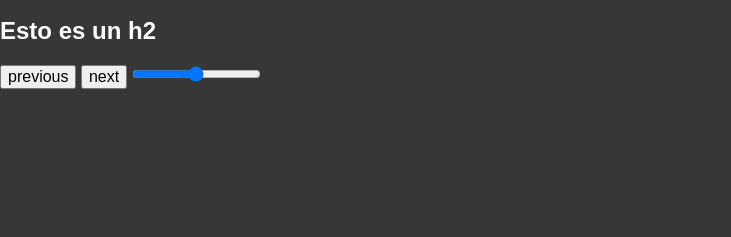
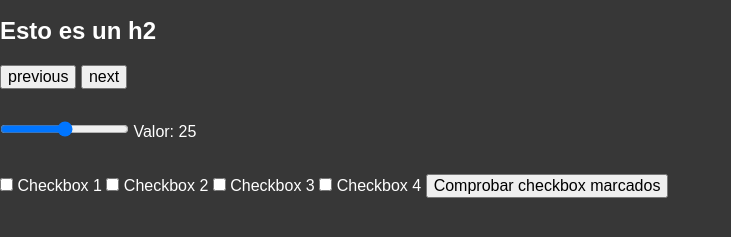
Before and after one commit to julia-retuerta/24-06-21-dom-eventos, a website built with Vite: page src/index.html in a window 1280 px wide. Shown: the part 125-362 px from the top of the page, without its empty margins (0-731 px from the left). Built offline with nearby package versions, Linux system fonts and the light colour scheme; some packages are replaced by stand-ins of ours.

Commit message:
practica-casa-23-junio

```diff
--- a/src/index.html
+++ b/src/index.html
@@ -20,8 +20,24 @@
     <button id="button-previous">previous</button>
     <button id="button-next">next</button>
 
-    <label for="slider"></label>
-    <input type="range" name="" id="slider" />
+    <div class="range-slider">
+      <input type="range" name="" id="slider" min="0" max="50" value="25" />
+      <label for="slider" id="range-label">Valor: 25</label>
+    </div>
+
+    <input type="checkbox" name="" id="checkbox-1" />
+    <label for="checkbox-1">Checkbox 1</label>
+
+    <input type="checkbox" name="" id="checkbox-2" />
+    <label for="checkbox-2">Checkbox 2</label>
+
+    <input type="checkbox" name="" id="checkbox-3" />
+    <label for="checkbox-3">Checkbox 3</label>
+
+    <input type="checkbox" name="" id="checkbox-4" />
+    <label for="checkbox-4">Checkbox 4</label>
+
+    <button id="checkbox-button">Comprobar checkbox marcados</button>
 
     <!-- <input class="color" type="range" name="" id="" min="0" max="35" />
 
--- a/src/js/index.js
+++ b/src/js/index.js
@@ -183,3 +183,30 @@ buttonNextElement.addEventListener('click', printClickNext); */
 //
 //
 //
+
+/* - Repite el mismo ejercicio pero esta vez desactiva el botón previous si estás en el primer elemento y el botón next si estás en el último */
+
+/* - Crea un input range con un label, al mover el input range deberá escribir en el label el valor del input range. */
+
+const labelElement = document.getElementById('range-label');
+const inputRangeElement = document.getElementById('slider');
+
+const labelValue = () => {
+  labelElement.textContent = `Valor: ${inputRangeElement.value}`;
+};
+
+inputRangeElement.addEventListener('input', labelValue);
+
+//
+//
+//
+
+/* - Crea una lista de 4 checkbox con el texto que quieras y un botón, al pulsar el botón deberá decirte cuantos checkbox están marcados y cuál es su texto. */
+
+const checkboxButtonElement = document.getElementById('checkbox-button');
+
+const checkboxChecked = () => {
+  checkboxButtonElement.textContent = `Hay x checkbox marcados y son `;
+};
+
+checkboxButtonElement.addEventListener('click', checkboxChecked);
--- /dev/null
+++ b/src/scss/blocks/range-slider.scss
@@ -0,0 +1,3 @@
+.range-slider {
+  margin-block: 2rem;
+}
--- a/src/scss/styles.scss
+++ b/src/scss/styles.scss
@@ -3,6 +3,7 @@
 @use 'config/variables.scss';
 @use 'blocks/body.scss';
 @use 'blocks/main.scss';
+@use 'blocks/range-slider.scss';
 @use 'blocks/toggle.scss';
 @use 'blocks/titles.scss';
 @use 'blocks/texts.scss';
```
